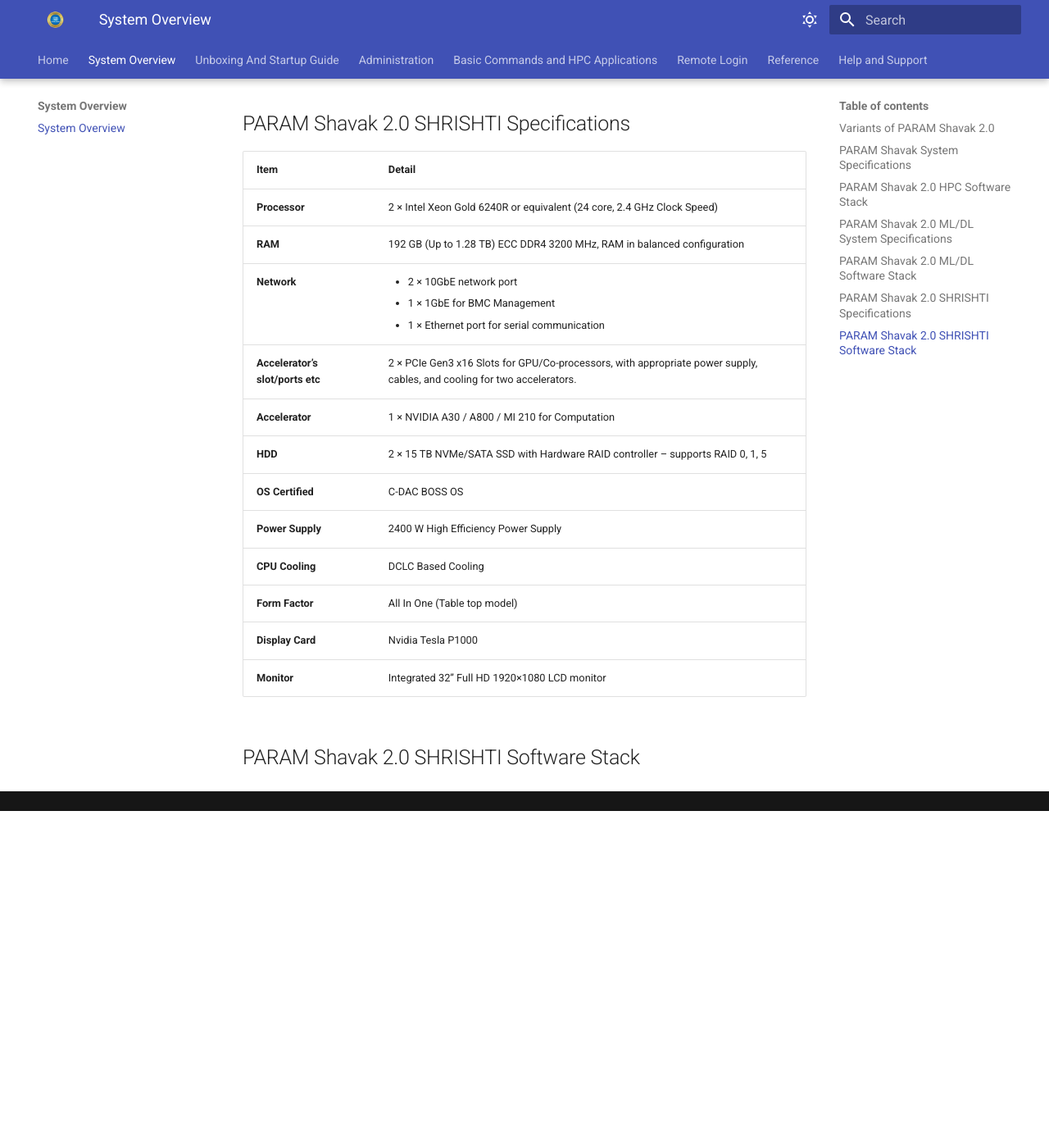
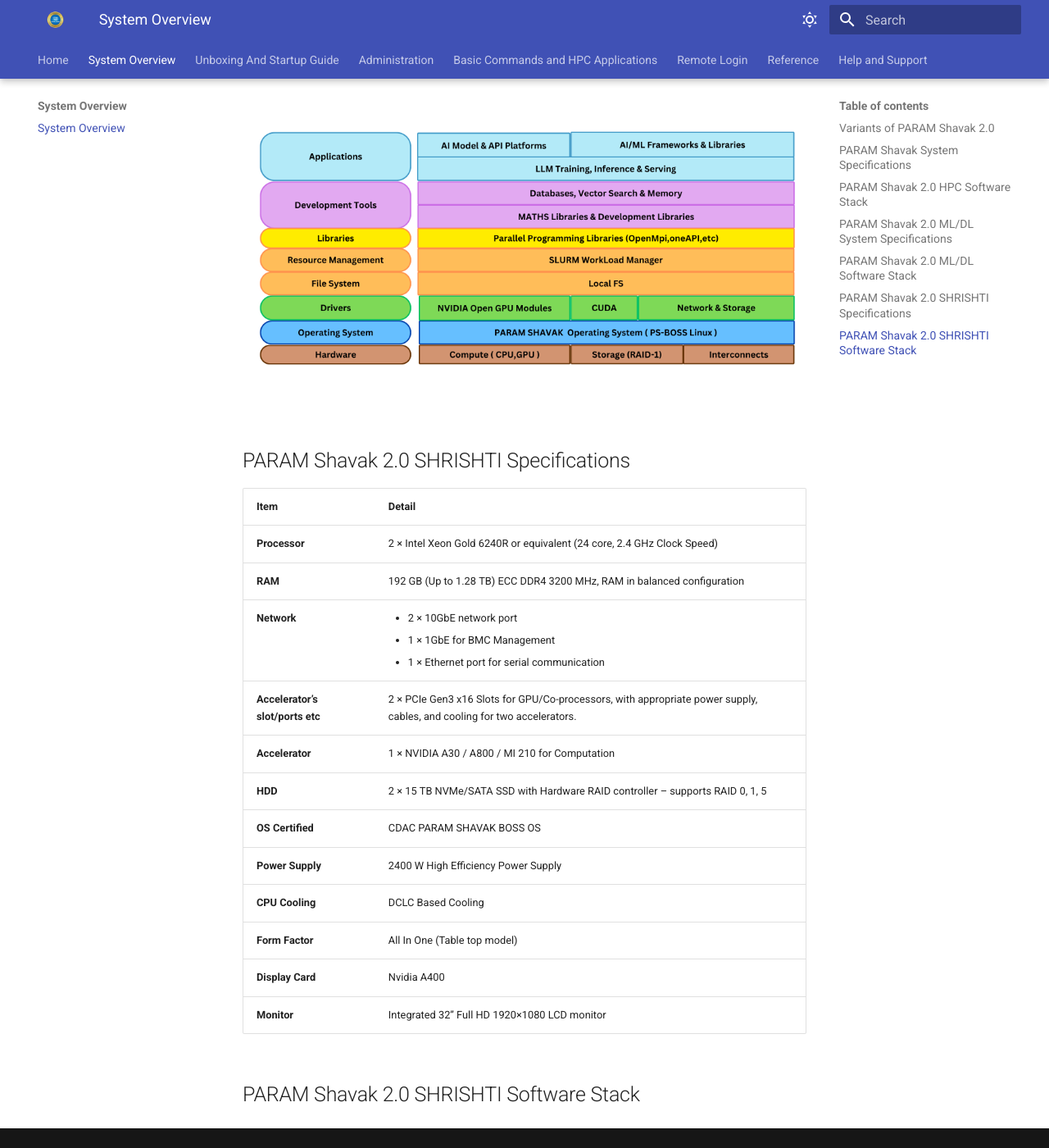
Before and after one commit to cdac-paramshavak/Paramshavak-UserManual, an MkDocs documentation site: the page built from docs/overview/system-overview.md, in a window 1280 px wide and 1400 px high, scrolled down 2823 px. Shown: the whole window at 82% size. Built offline with MkDocs 1.6.1 and Material for MkDocs 9.7.7, drawn with Linux system fonts in a browser that asks for light colours; before the commit the page ends 3812 px from its top, so only the background shows below that.

```diff
--- a/docs/overview/system-overview.md
+++ b/docs/overview/system-overview.md
@@ -171,6 +171,7 @@ ter
 
 ## PARAM Shavak 2.0 ML/DL  Software Stack
 
+![](../image/MLSoftwarestack.png)
 
 ## PARAM Shavak 2.0 SHRISHTI  Specifications
 <table>
@@ -211,7 +212,7 @@ ter
     </tr>
     <tr>
       <td><strong>OS Certified</strong></td>
-      <td>C-DAC BOSS OS</td>
+      <td> CDAC PARAM SHAVAK BOSS OS </td>
     </tr>
     <tr>
       <td><strong>Power Supply</strong></td>
@@ -227,7 +228,7 @@ ter
     </tr>
     <tr>
       <td><strong>Display Card</strong></td>
-      <td>Nvidia Tesla P1000</td>
+      <td>Nvidia A400</td>
     </tr>
     <tr>
       <td><strong>Monitor</strong></td>
```
Also changed, not shown: docs/support/helpandsupport.md (+2 -0 lines), docs/image/MLSoftwarestack.png (added).
